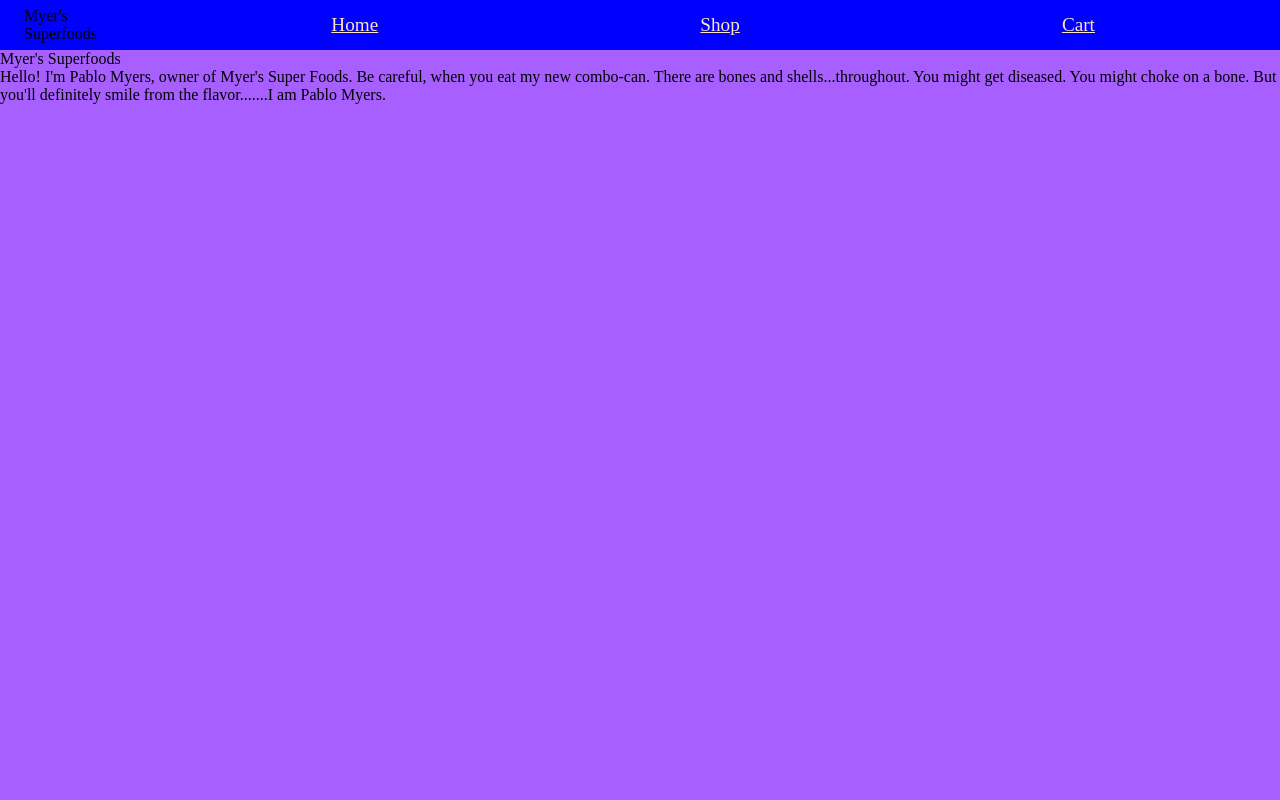
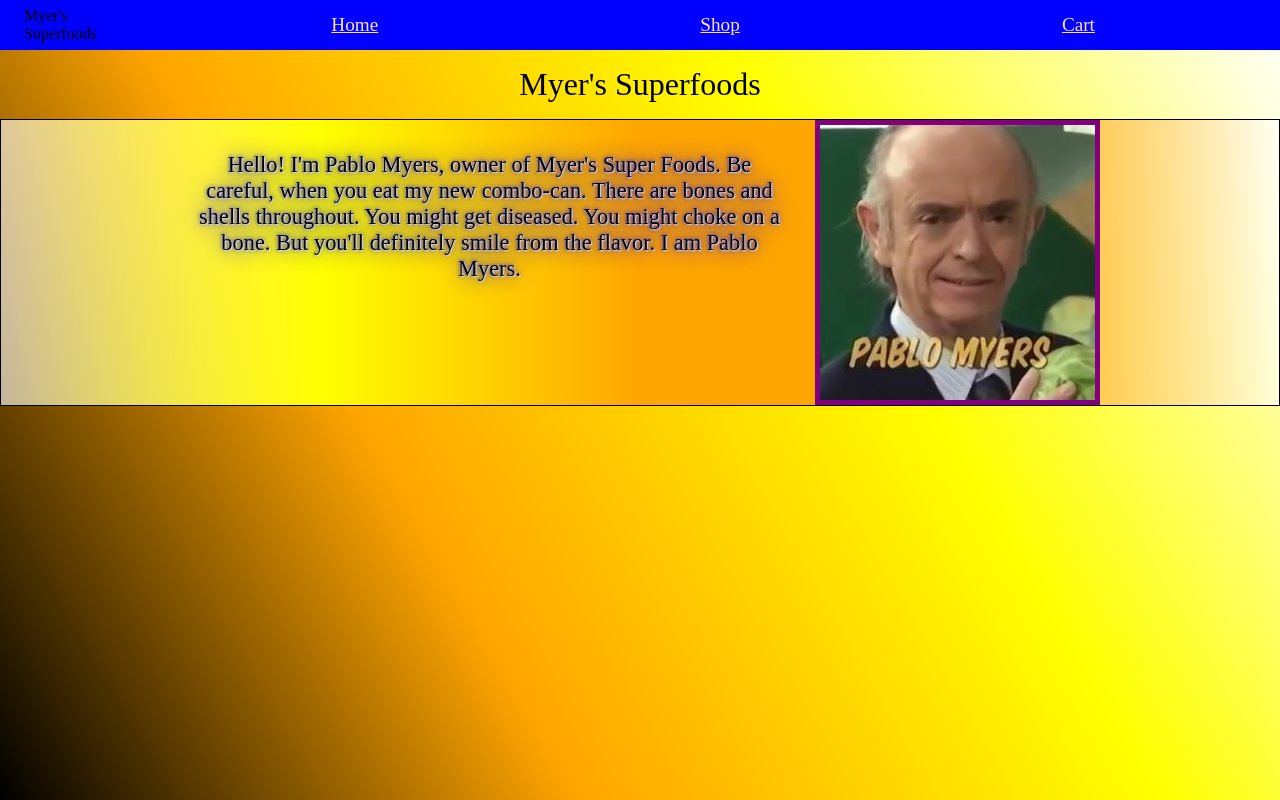
Before and after one commit to SloaneTribble/shopping-cart, a React (Create React App) app: page /#/shopping-cart in a window 1280 px wide. Built offline with nearby package versions, Linux system fonts and the light colour scheme; a web font is replaced by a local one.

Commit message:
Begin styling item list

```diff
--- a/src/App.js
+++ b/src/App.js
@@ -1,14 +1,18 @@
 import './index.css';
+import pablo from './images/pablo.jpg';
 
 function App() {
   return (
     <div className="App">
       <header className="App-header">Myer's Superfoods</header>
-      <p>
-        Hello! I'm Pablo Myers, owner of Myer's Super Foods. Be careful, when you eat my new
-        combo-can. There are bones and shells...throughout. You might get diseased. You might choke
-        on a bone. But you'll definitely smile from the flavor.......I am Pablo Myers.
-      </p>
+      <div className="intro-container">
+        <p>
+          Hello! I'm Pablo Myers, owner of Myer's Super Foods. Be careful, when you eat my new
+          combo-can. There are bones and shells throughout. You might get diseased. You might choke
+          on a bone. But you'll definitely smile from the flavor. I am Pablo Myers.
+        </p>
+        <img className="pablo" src={pablo} alt="Pablo Meyers" />
+      </div>
     </div>
   );
 }
--- a/src/Nav.js
+++ b/src/Nav.js
@@ -7,7 +7,7 @@ const Nav = () => {
   return (
     <nav>
       <span id="title">Myer's Superfoods</span>
-      <ul>
+      <ul className="nav-bar">
         <Link to="/">
           <li>Home</li>
         </Link>
--- a/src/index.css
+++ b/src/index.css
@@ -17,9 +17,44 @@ body {
   -moz-osx-font-smoothing: grayscale;
 }
 
-h1,
+header,
 nav {
   font-family: 'Shrikhand', cursive;
+}
+
+header {
+  font-size: 2rem;
+  display: flex;
+  justify-content: center;
+  padding: 1rem;
+}
+
+.intro-container {
+  border: solid 1px black;
+  display: grid;
+  grid-template-columns: 1fr 4fr 1fr 1fr;
+  background: linear-gradient(
+    270deg,
+    rgba(255, 255, 255, 0.61),
+    orange,
+    orange,
+    yellow,
+    rgba(255, 255, 255, 0.61)
+  );
+}
+
+p {
+  font-size: 1.4rem;
+  margin: 1rem;
+  padding: 1rem;
+  text-align: center;
+  grid-column: 2;
+  text-shadow: 1px 1px 2px rgb(247, 247, 247), 0 0 1em blue, 0 0 0.2em blue;
+}
+
+.pablo {
+  margin-right: 1rem;
+  border: solid 5px purple;
 }
 
 nav {
@@ -38,7 +73,14 @@ a:link {
   color: bisque;
 }
 
-ul {
+.main-container {
+  height: 100vh;
+  width: 100vw;
+  background: linear-gradient(60deg, black, orange, yellow, white);
+  margin: 0;
+}
+
+.nav-bar {
   width: 100%;
   list-style: none;
   display: flex;
@@ -51,9 +93,16 @@ li {
   font-size: 1.2rem;
 }
 
-.main-container {
-  height: 100vh;
-  width: 100vw;
-  background-color: rgb(167, 96, 255);
+.item-overview {
   margin: 0;
+  max-width: 100vw;
+  display: grid;
 }
+
+.item-overview > ul {
+  list-style: none;
+}
+
+.item {
+  border: solid 1px black;
+}
```
